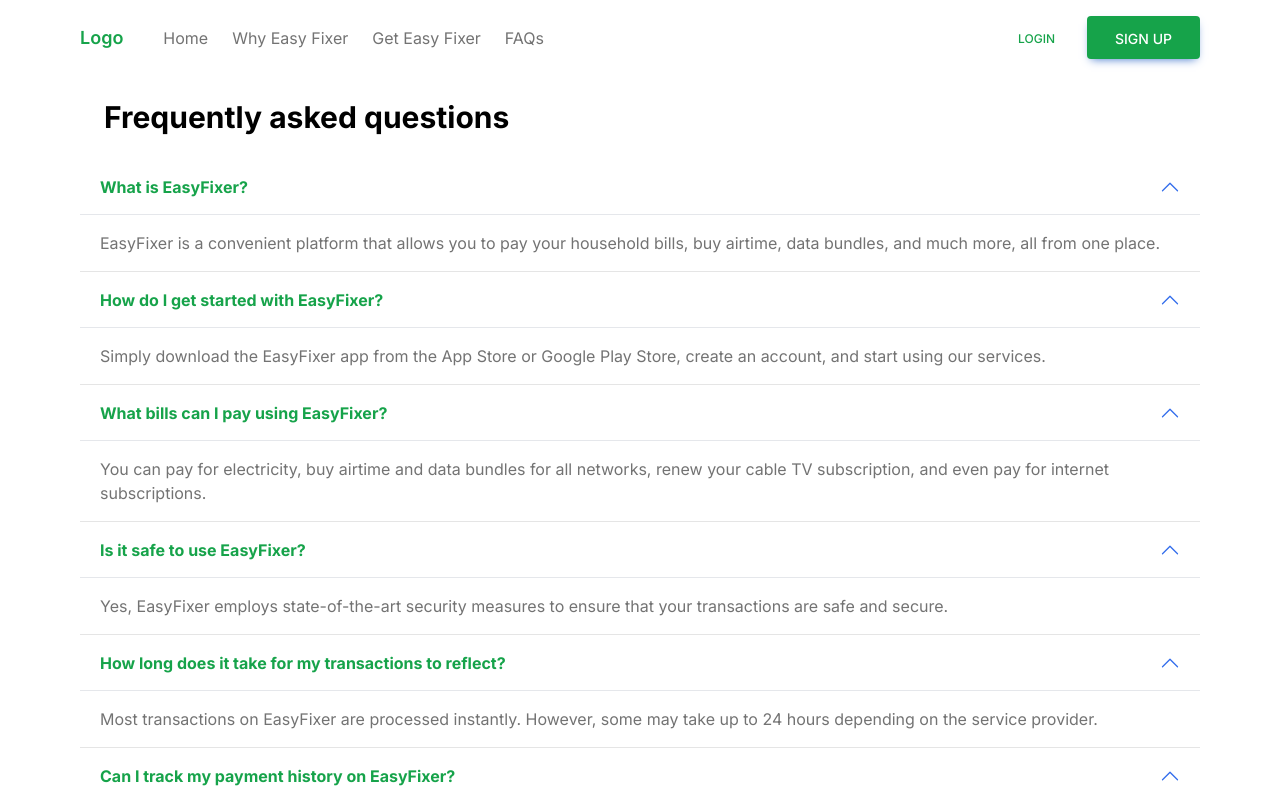
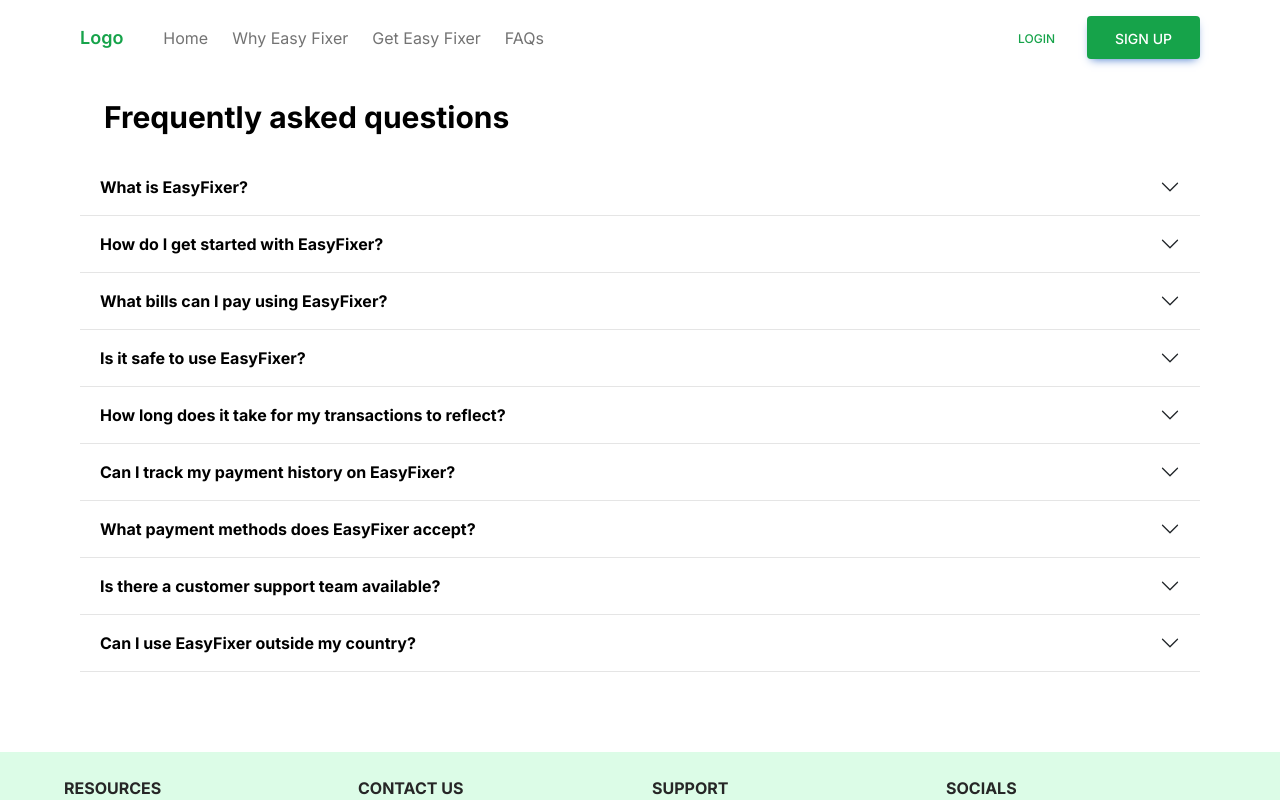
Before and after one commit to joeyAddy/easy-fixer, a Next.js app: page /faqs in a window 1280 px wide. Shown: the top 800 px of the page. Built offline with nearby package versions, Linux system fonts and the light colour scheme; what tw-elements would draw is missing.

Commit message:
fixed FAQs accordion behaviour

```diff
--- a/components/common/FAQAccordionCard.tsx
+++ b/components/common/FAQAccordionCard.tsx
@@ -18,6 +18,7 @@ const FAQAccordionCard = ({
           className="group relative flex w-full items-center rounded-none border-0 py-4 px-5 text-left text-base font-bold transition [overflow-anchor:none] hover:z-[2] focus:z-[3] focus:outline-none [&:not([data-te-collapse-collapsed])]:text-green-600  [&:not([data-te-collapse-collapsed])]:[box-shadow:inset_0_-1px_0_rgba(229,231,235)] dark:[&:not([data-te-collapse-collapsed])]:text-green-400"
           type="button"
           data-te-collapse-init
+          data-te-collapse-collapsed
           data-te-target={`#flush-collapse${index}`}
           aria-expanded="false"
           aria-controls={`flush-collapse${index}`}
@@ -35,9 +36,8 @@ const FAQAccordionCard = ({
       </h2>
       <div
         id={`flush-collapse${index}`}
-        className="!visible border-0"
+        className="!visible hidden border-0"
         data-te-collapse-item
-        data-te-collapse-show
         aria-labelledby={`flush-heading${index}`}
         data-te-parent="#accordionFAQ"
       >
```
